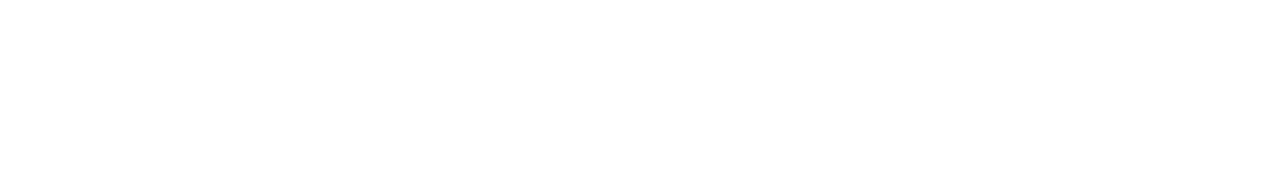
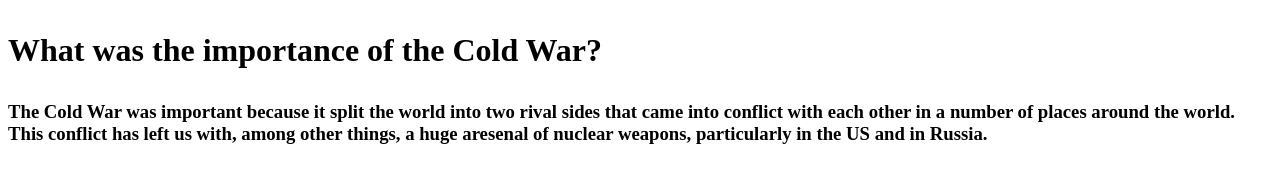
Before and after one commit to TreOdeen/Importance-of-the-Cold-War, a plain HTML site: page index.html in a window 1280 px wide. Drawn offline with Linux system fonts and the light colour scheme.

Commit message:
Update index.html

```diff
--- a/index.html
+++ b/index.html
@@ -1 +1,11 @@
 <!DOCTYPEhtml>
+<html>
+  <head>
+    <title>What was the importance of the Cold War?</title>
+    </head>
+  <body>
+    <h1><p>What was the importance of the Cold War?</p></h1>
+    <h3><p>The Cold War was important because it split the world into two rival sides that came into conflict with each other in a number of places around the world.  This conflict has left us with, among other things, a huge aresenal of nuclear weapons, particularly in the US and in Russia.
+</p></h3>
+    </body>
+  </html>
```
